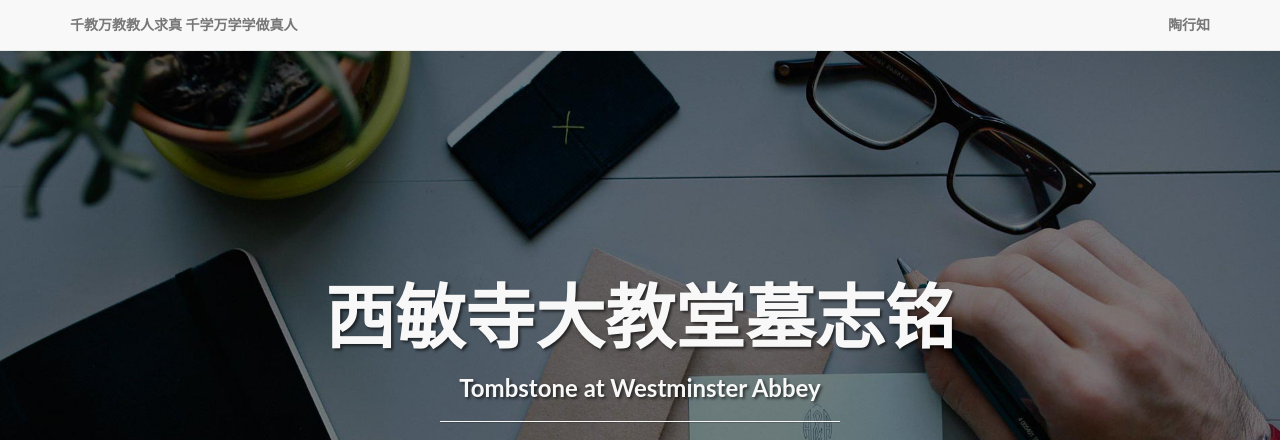
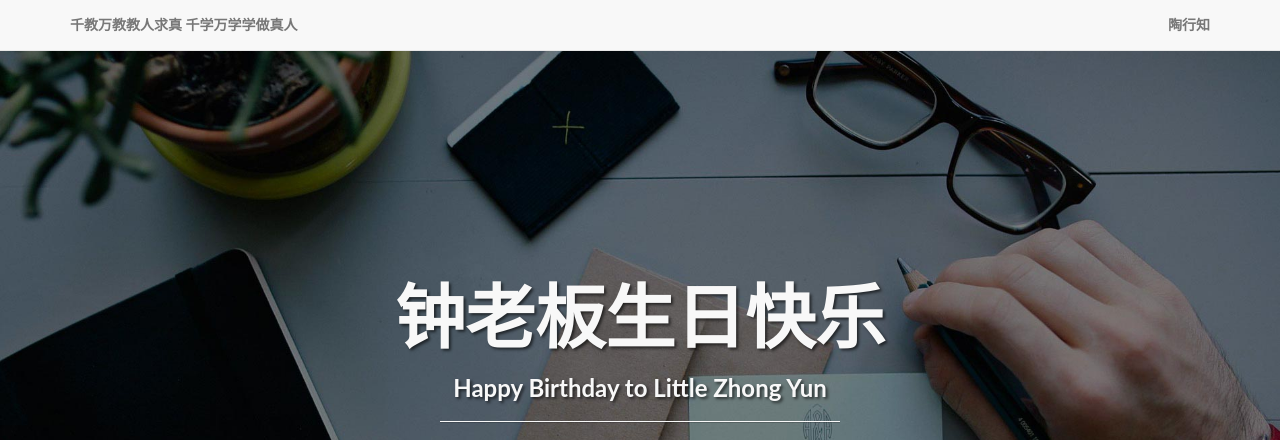
Before and after one commit to ipods/ipods.github.io, a plain HTML site: page index.html in a window 1280 px wide. Shown: the top 440 px of the page. Drawn offline with Linux system fonts and the light colour scheme.

Commit message:
Update index.html

```diff
--- a/index.html
+++ b/index.html
@@ -51,8 +51,8 @@
             <div class="row">
                 <div class="col-lg-12">
                     <div class="intro-message">
-                        <h1>西敏寺大教堂墓志铭</h1>
-                        <h3>Tombstone at Westminster Abbey</h3>
+                        <h1>钟老板生日快乐</h1>
+                        <h3>Happy Birthday to Little Zhong Yun</h3>
                           <hr class="intro-divider">
                         <ul class="list-inline intro-social-buttons">
                             <li>
```
